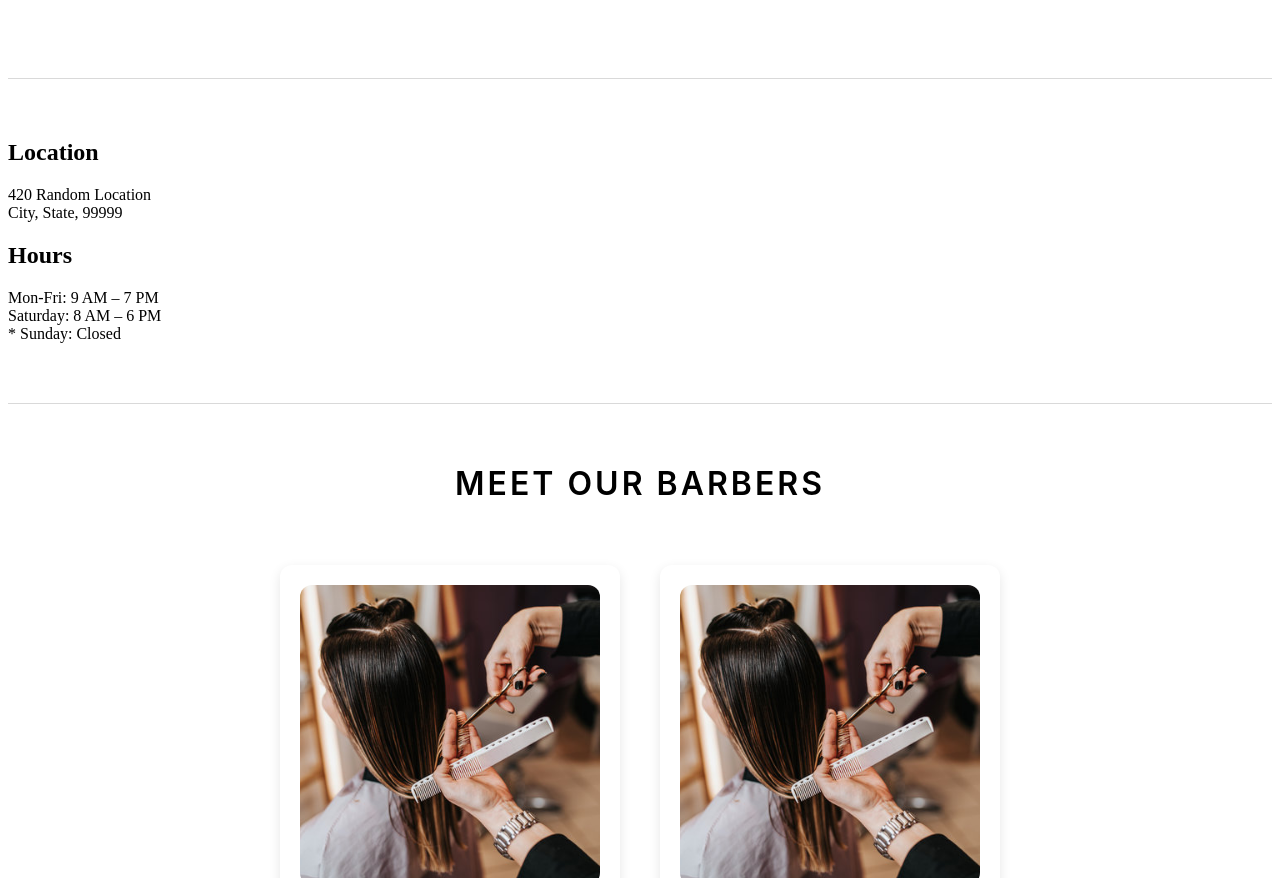
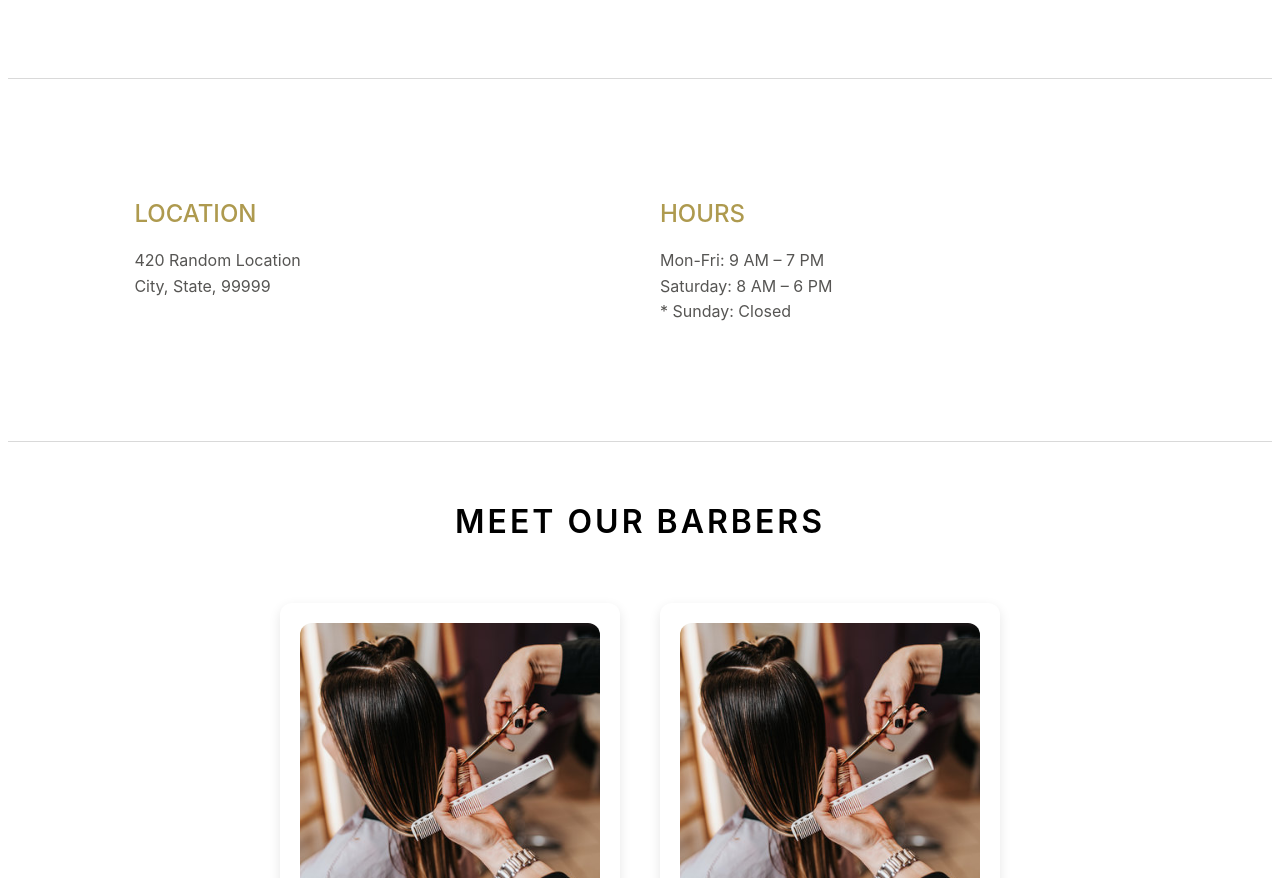
Before and after one commit to seamuscon8/Team4Hack4Impact, a Next.js app: page /about in a window 1280 px wide. Shown: the part 980-1858 px from the top of the page. Built offline with nearby package versions, Linux system fonts and the light colour scheme.

Commit message:
style: improved readability

```diff
--- a/src/app/about/page.tsx
+++ b/src/app/about/page.tsx
@@ -44,9 +44,10 @@ export default function About() {
         />
       </div>
 
+      <hr className={styles.hrSpacing} />
+
       {/* Location & Hours */}
-      <hr className={styles.hrSpacing} />
-      <div className={styles.contactInfo}>
+      <div className={styles.scheduleInfo}>
         <section>
           <h2>Location</h2>
           <p>
@@ -63,8 +64,9 @@ export default function About() {
         </section>
       </div>
 
+      <hr className={styles.hrSpacing} />
+
       {/* List of Barbers */}
-      <hr className={styles.hrSpacing} />
       <h1 className={styles.barbersHeader}>Meet our Barbers</h1>
       <div className={styles.aboutBarbers}>
         {barbers.map((b) => (
```
